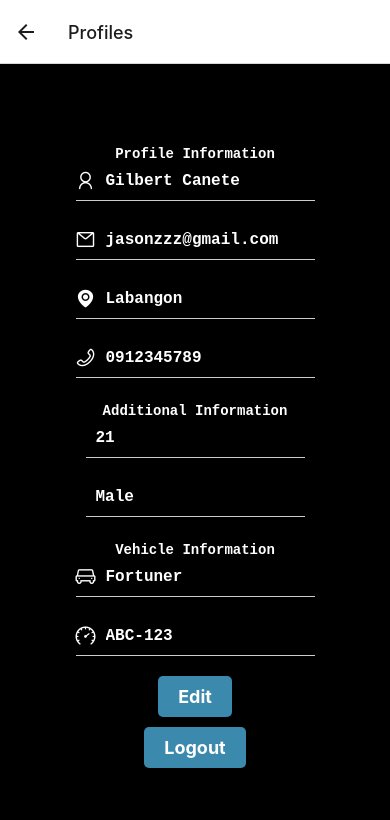
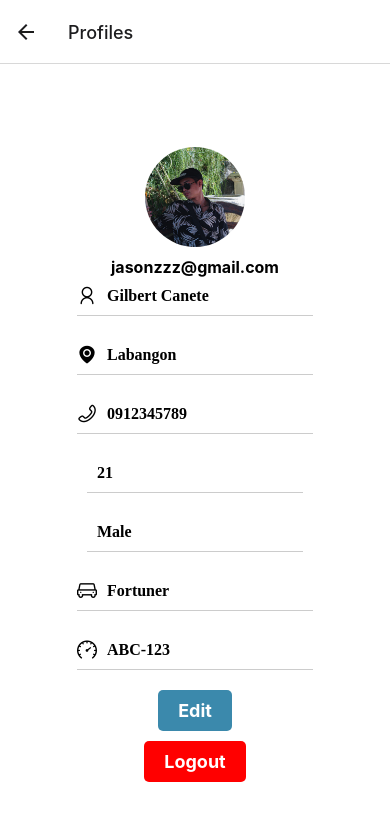
Before and after one commit to meepwn145/capstone-MobileVFnotif, a React Native app: screen /Profiles in a window 390 px wide. Shown: the top 820 px of the page. Built offline with nearby package versions, Linux system fonts and the light colour scheme.

Commit message:
slight modification

```diff
--- a/GcashForm.js
+++ b/GcashForm.js
@@ -97,7 +97,7 @@ const styles = StyleSheet.create({
     fontWeight: 'bold',
     marginLeft: 10,
     fontSize: 18,
-    marginTop: 10,
+    marginTop: 5,
     textAlign: 'center',
   },
   subTitle: {
--- a/Park.js
+++ b/Park.js
@@ -49,7 +49,7 @@ function ParkScreen() {
       <Text style={styles.para}>Parking Fee: 30 PHP</Text>
       <View style={styles.imageContainer}>
         {loadingComplete && renderTimeUpButton()}
-        <Image source={require('./images/car.png')} style={styles.image} />
+        <Image source={require('./images/carp.jpg')} style={styles.image} />
         <View
         style={[styles.loadingLine, { width: `${loadingPercentage}%` }]} />
       </View>
--- a/Profiles.js
+++ b/Profiles.js
@@ -1,5 +1,5 @@
 import React, { useState } from 'react';
-import { View, Text, StyleSheet, TextInput, TouchableOpacity } from 'react-native';
+import { View, Text, StyleSheet, TextInput, TouchableOpacity, Image, ScrollView} from 'react-native';
 import { AntDesign } from '@expo/vector-icons';
 import { color } from 'react-native-elements/dist/helpers';
 
@@ -29,7 +29,7 @@ const Profs = () => {
 
   const renderInputWithIcon = (iconName, value, onChangeText, placeholder) => (
     <View style={styles.inputContainer}>
-      <AntDesign name={iconName} size={20} color="white" style={styles.icon} />
+      <AntDesign name={iconName} size={20} color="black" style={styles.icon} />
       <TextInput
         style={styles.input}
         value={value}
@@ -41,16 +41,20 @@ const Profs = () => {
   );
 
   return (
+    <ScrollView contentContainerStyle={styles.scrollViewContent}>
     <View style={styles.container}>
-          <Text style={styles.text}>Profile Information</Text>
+        <View style={styles.profileContainer}>
+          <Image
+            source={require('./images/gilbert.jpg')}
+            style={styles.profileImage}
+          />
+          <Text style={styles.profileEmail}>{email}</Text>
+        </View>
       {renderInputWithIcon('user', name, setName, 'Name')}
-      {renderInputWithIcon('mail', email, setEmail, 'Email')}
       {renderInputWithIcon('enviroment', location, setLocation, 'Location')}
       {renderInputWithIcon('phone', phone, setPhone, 'Phone')}
-      <Text style={styles.text}>Additional Information</Text>
       {renderInputWithIcon('', age, setAge, 'Age')}
       {renderInputWithIcon('', gender, setGender, 'gender')}
-      <Text style={styles.text}>Vehicle Information</Text>
       {renderInputWithIcon('car', vehicle, setVehicle, 'Vehicle')}
       {renderInputWithIcon('dashboard', plateNumber, setPlateNumber, 'Plate')}
       {isEditMode ? (
@@ -66,21 +70,43 @@ const Profs = () => {
         <Text style={styles.logoutButtonText}>Logout</Text>
       </TouchableOpacity>
     </View>
+    </ScrollView>
   );
 };
 
 const styles = StyleSheet.create({
+  scrollViewContent: {
+    flexGrow: 1,
+    alignItems: 'center',
+    justifyContent: 'center',
+    backgroundColor: 'white',
+  },
+  profileContainer: {
+    flexDirection: 'column',
+    alignItems: 'center',
+    marginTop: 20,
+  },
+  profileImage: {
+    width: 100,
+    height: 100,
+    borderRadius: 50,
+    marginBottom: 10,
+  },
+  profileEmail: {
+    fontSize: 16,
+    fontWeight: 'bold',
+  },
   container: {
     flex: 1,
     alignItems: 'center',
     justifyContent: 'center',
-    backgroundColor: 'black',
+    backgroundColor: 'white',
   },
   text: {
-    fontFamily:'Courier New',
+    fontFamily:'Georgina',
     fontWeight:'bold',
     marginTop: 5,
-    color: 'white'
+    color: 'black'
   },
   inputContainer: {
     flexDirection: 'row',
@@ -94,8 +120,8 @@ const styles = StyleSheet.create({
     fontSize: 16,
     color: '#333',
     paddingVertical: 10,
-    fontFamily:'Courier New',
-    color:'white',
+    fontFamily:'Georgina',
+    color:'black',
     fontWeight:'bold'
   },
   icon: {
@@ -130,9 +156,10 @@ const styles = StyleSheet.create({
     paddingVertical: 10,
     paddingHorizontal: 20,
     borderRadius: 5,
+    backgroundColor:'red'
   },
   logoutButtonText: {
-    color: '#fff',
+    color: 'white',
     fontSize: 18,
     fontWeight: 'bold',
   },
--- a/config/firebase.js
+++ b/config/firebase.js
@@ -2,6 +2,8 @@ import { initializeApp } from 'firebase/app';
 import { getAuth, GoogleAuthProvider } from 'firebase/auth';
 import { getFirestore } from 'firebase/firestore';
 import { getStorage } from 'firebase/storage';
+
+
 
 const firebaseConfig = {
   apiKey: "AIzaSyCDuoGHrM9DLaWmtGeVn2BnBsC1BOLGGCo",
@@ -14,9 +16,10 @@ const firebaseConfig = {
 };
 
 const app = initializeApp(firebaseConfig);
-const auth = getAuth(app);
 const googleProvider = new GoogleAuthProvider();
-const db = getFirestore(app);
 const storage = getStorage(app);
 
-export { auth, googleProvider, db, storage };
+export const auth = getAuth(app);
+export const db = getFirestore(app);
+export { googleProvider, storage };
+export default app;
```
Also changed, not shown: images/carp.jpg (added), images/gilbert.jpg (added).
